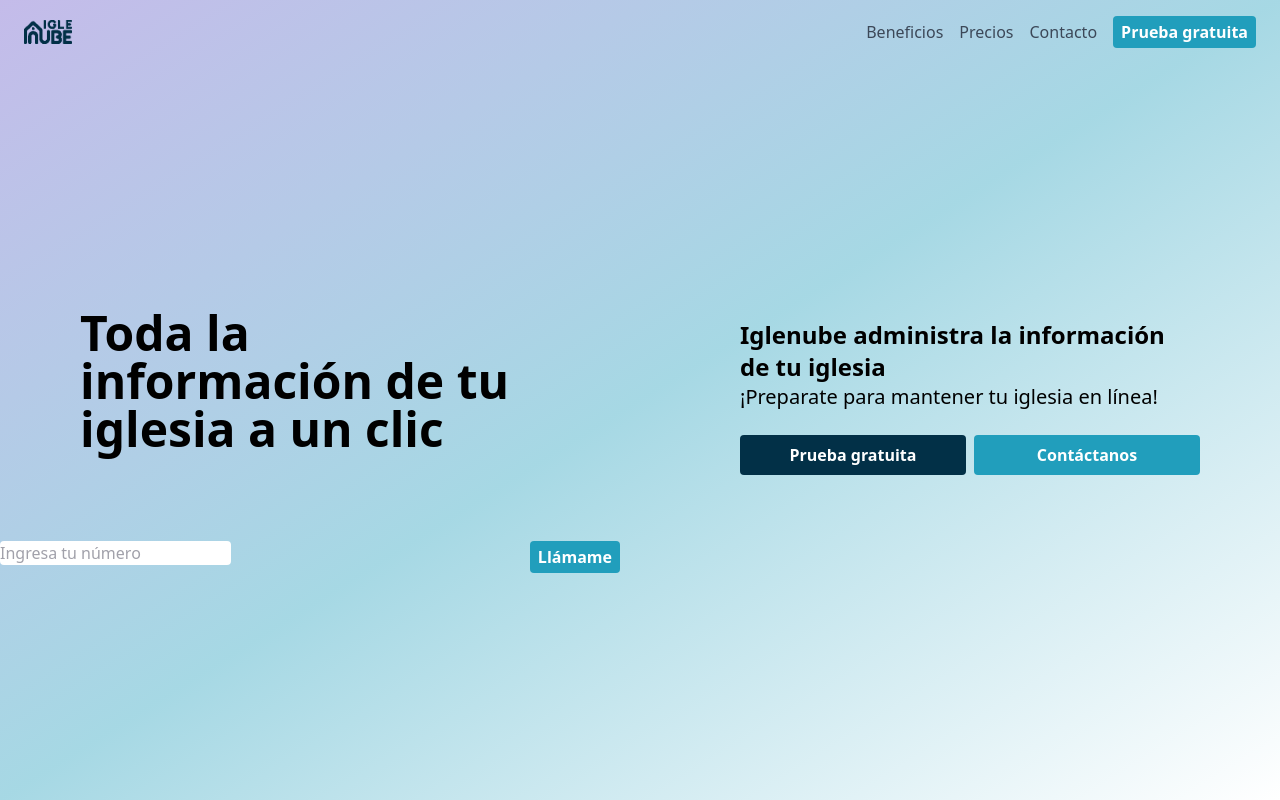
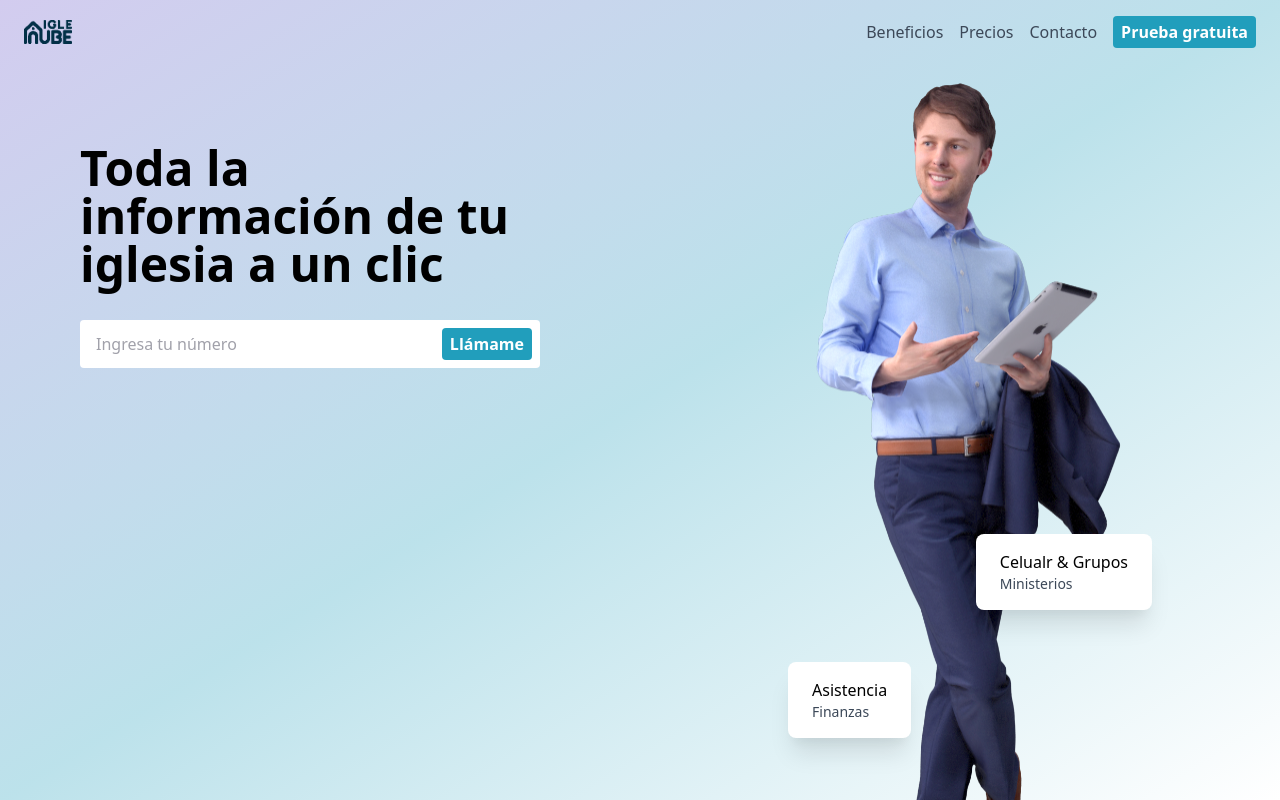
Before and after one commit to JuanCaDev/gesias, a Gatsby site: page / in a window 1280 px wide. Shown: the top 800 px of the page. Built offline with nearby package versions, Linux system fonts and the light colour scheme; Gatsby itself is replaced by a stand-in of ours.

Commit message:
Avance hero

```diff
--- a/src/components/hero.js
+++ b/src/components/hero.js
@@ -1,43 +1,30 @@
 import * as React from "react";
 
-const Hero = () => {
+import Img from "gatsby-image";
+
+const Hero = ({ fluid }) => {
   return (
-    <div className="container grid mx-auto h-5/6 sm:grid-cols-2 sm:gap-10 place-items-center">
-      <div>
-        <h1 className="px-3 mb-2 text-4xl font-bold text-gray-800 sm:text-3xl sm:p-20 lg:text-5xl md:text-4xl">
+    <div className="container grid mx-auto h-5/6 sm:grid-cols-2 sm:gap-10">
+      <div className="px-3 sm:p-20">
+        <h1 className="mb-8 text-4xl font-bold text-gray-800 sm:text-3xl lg:text-5xl md:text-4xl">
           Toda la información de tu iglesia a un clic
         </h1>
         <div className="relative">
-          <input type="text" className="rounded focus:outline-none" placeholder="Ingresa tu número" />
-          <button className="absolute px-2 py-1 font-semibold text-white rounded bg-blue-light right-0">Llámame</button>
+          <input type="number" className="w-full px-4 py-3 rounded focus:outline-none" placeholder="Ingresa tu número" />
+          <button className="absolute px-2 py-1 font-semibold text-white rounded right-2 top-2 bg-blue-light">Llámame</button>
         </div>
       </div>
-      <div
-        className="self-center px-3 py-6 justify-self-center sm:p-20"
-        data-sal="slide-up"
-        data-sal-duration="600"
-        data-sal-easing="ease-out-bounce"
-      >
-        <h3 className="text-2xl font-semibold text-gray-800">
-          Iglenube administra la información de tu iglesia
-        </h3>
-        <p className="mb-6 text-xl text-gray-800">
-          ¡Preparate para mantener tu iglesia en línea!
-        </p>
-
-        <div className="grid gap-2 sm:grid-cols-2">
-          <button
-            type="button"
-            className="px-6 py-2 font-semibold text-white rounded bg-blue"
-          >
-            Prueba gratuita
-          </button>
-          <button
-            type="button"
-            className="px-6 py-2 font-semibold text-white rounded bg-blue-light"
-          >
-            Contáctanos
-          </button>
+      <div className="relative">
+        <figure style={{ maxWidth: 320 }} className="mx-auto mt-4">
+          <Img fluid={fluid} alt="Persona usando Iglenube en un iPad" />
+        </figure>
+        <div className="absolute px-6 py-4 bg-white rounded-lg shadow-xl bottom-48 left-32">
+          <h3>Asistencia</h3>
+          <p className="text-sm text-gray-dark">Finanzas</p>
+        </div>
+        <div className="absolute px-6 py-4 bg-white rounded-lg shadow-xl bottom-80 right-32">
+          <h3>Celualr & Grupos</h3>
+          <p className="text-sm text-gray-dark">Ministerios</p>
         </div>
       </div>
     </div>
--- a/src/components/price-section.js
+++ b/src/components/price-section.js
@@ -67,7 +67,7 @@
         <div className="flex justify-center gap-1 my-6 sm:gap-2">
           <label
             className={`
-              ${"text-center flex items-center py-2 px-3 border-2 border-blue rounded-full "}
+              ${"text-center flex items-center py-2 px-3 border-2 border-blue rounded-full cursor-pointer "}
               ${checkedValue === "month" ? "bg-blue text-white" : ""}
             `}
             for="month"
@@ -85,7 +85,7 @@
 
           <label
             className={`
-              ${"text-center flex items-center py-2 px-3 border-2 border-blue rounded-full "}
+              ${"text-center flex items-center py-2 px-3 border-2 border-blue rounded-full cursor-pointer "}
               ${checkedValue === "biannual" ? "bg-blue text-white" : ""}
             `}
             for="biannual"
@@ -103,7 +103,7 @@
 
           <label
             className={`
-              ${"text-center flex items-center py-2 px-3 border-2 border-blue rounded-full "}
+              ${"text-center flex items-center py-2 px-3 border-2 border-blue rounded-full cursor-pointer "}
               ${checkedValue === "annual" ? "bg-blue text-white" : ""}
             `}
             for="annual"
--- a/src/pages/index.js
+++ b/src/pages/index.js
@@ -25,12 +25,12 @@
       <div
         style={{
           backgroundImage:
-            "linear-gradient(to bottom right, rgba(108, 86, 202, .4), rgba(33, 158, 188, .4), rgba(255, 255, 255, .4))",
+            "linear-gradient(to bottom right, rgba(108, 86, 202, .3), rgba(33, 158, 188, .3), rgba(255, 255, 255, .3))",
         }}
         className="h-screen"
       >
         <Header fluid={data.logo.childImageSharp.fluid} />
-        <Hero />
+        <Hero fluid={data.person.childImageSharp.fluid} />
       </div>
 
       <main className="text-blue">
@@ -51,7 +51,15 @@
           ...GatsbyImageSharpFluid
         }
       }
-    }
+    },
+    person: file(relativePath: { eq: "person.png" }) {
+      id
+      childImageSharp {
+        fluid(maxWidth: 320, maxHeight: 850) {
+          ...GatsbyImageSharpFluid_noBase64
+        }
+      }
+    },
     pc: file(relativePath: { eq: "pc.png" }) {
       id
       childImageSharp {
```
Also changed, not shown: src/images/person.png (added).
